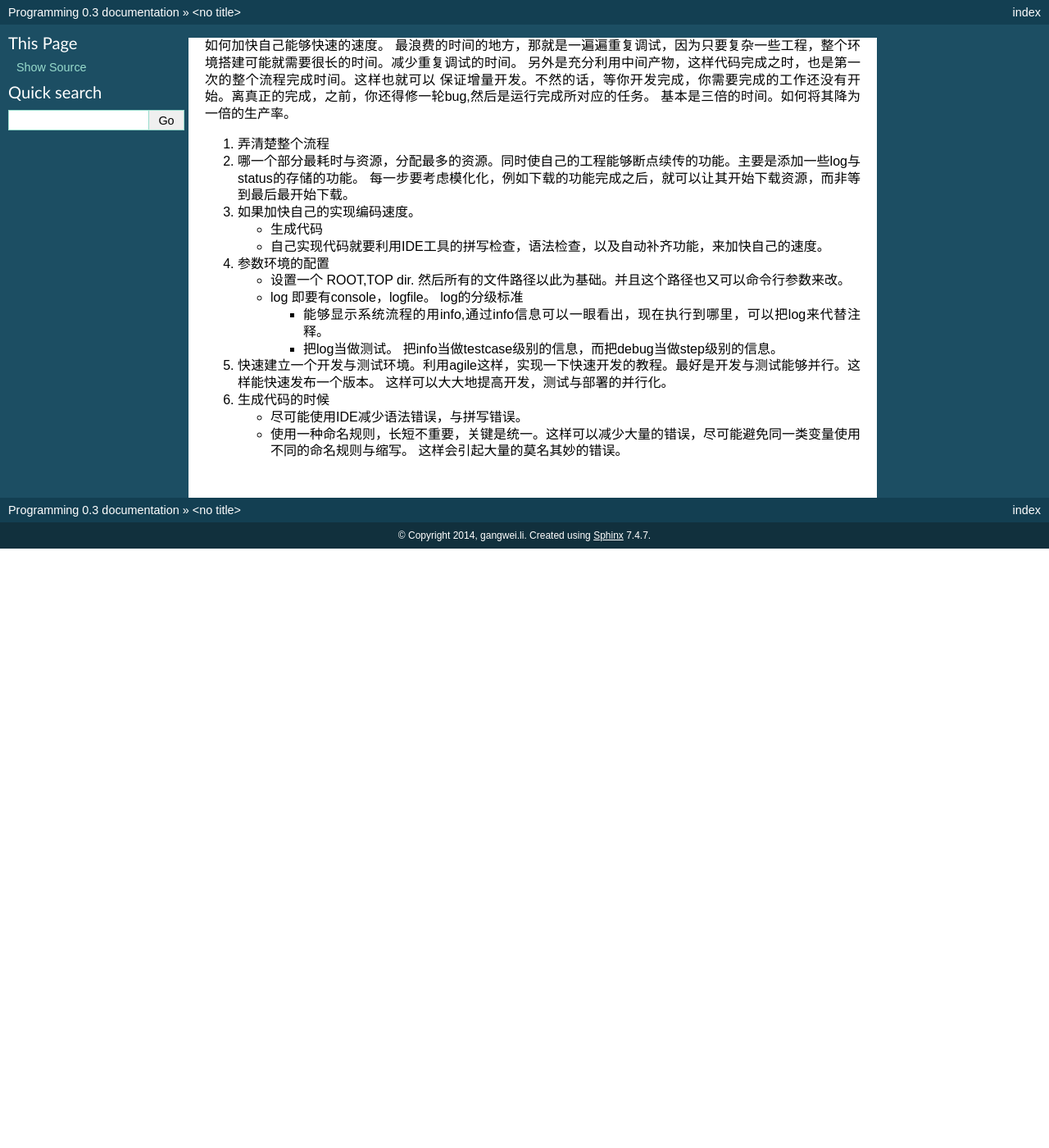
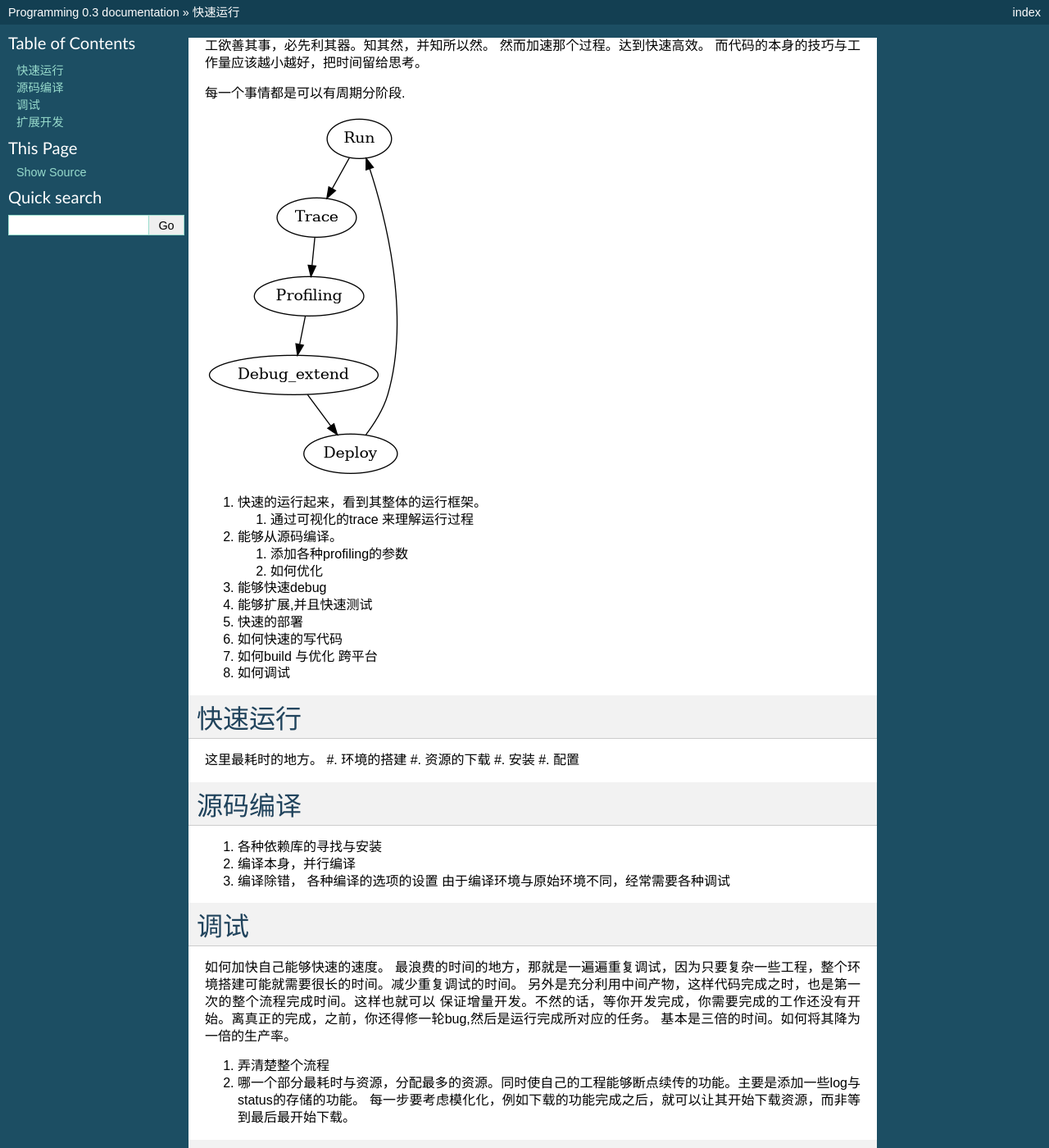
Before and after one commit to gwli/Programming, a Sphinx documentation site: the page built from source/content/Stage_2/Overall.rst, in a window 1280 px wide and 1400 px high. Shown: the whole window at 82% size. Built offline with Sphinx 7.4.7, drawn with Linux system fonts in a browser that asks for light colours; some of the changed text lies outside the part shown.

Commit message:
总结效率中常见问题

```diff
--- a/source/content/Stage_2.rst
+++ b/source/content/Stage_2.rst
@@ -2,11 +2,6 @@
 效率篇
 ######
 
-工欲善其事，必先利其器。知其然，并知所以然。
-
-#. 如何快速的写代码
-#. 如何build 与优化 跨平台
-#. 如何调试
 
 .. include:: Stage_2/Overall.rst
 .. include:: Stage_2/IDE.rst
--- a/source/content/Stage_2/Overall.rst
+++ b/source/content/Stage_2/Overall.rst
@@ -1,3 +1,53 @@
+工欲善其事，必先利其器。知其然，并知所以然。 然而加速那个过程。达到快速高效。 而代码的本身的技巧与工作量应该越小越好，把时间留给思考。
+
+每一个事情都是可以有周期分阶段.
+
+.. graphviz::
+
+   digraph G {
+        Run->Trace->Profiling->Debug_extend->Deploy->Run;
+   }
+
+
+#. 快速的运行起来，看到其整体的运行框架。
+
+   #. 通过可视化的trace 来理解运行过程
+
+#. 能够从源码编译。
+
+   #. 添加各种profiling的参数
+   #. 如何优化
+
+#. 能够快速debug
+#. 能够扩展,并且快速测试
+#. 快速的部署
+
+#. 如何快速的写代码
+#. 如何build 与优化 跨平台
+#. 如何调试
+
+
+快速运行
+========
+
+这里最耗时的地方。
+#. 环境的搭建
+#. 资源的下载
+#. 安装
+#. 配置
+
+
+源码编译
+========
+
+#. 各种依赖库的寻找与安装
+#. 编译本身，并行编译
+#. 编译除错， 各种编译的选项的设置 由于编译环境与原始环境不同，经常需要各种调试
+
+
+调试
+=====
+
 如何加快自己能够快速的速度。 最浪费的时间的地方，那就是一遍遍重复调试，因为只要复杂一些工程，整个环境搭建可能就需要很长的时间。减少重复调试的时间。 另外是充分利用中间产物，这样代码完成之时，也是第一次的整个流程完成时间。这样也就可以 保证增量开发。不然的话，等你开发完成，你需要完成的工作还没有开始。离真正的完成，之前，你还得修一轮bug,然后是运行完成所对应的任务。 基本是三倍的时间。如何将其降为一倍的生产率。
 
 
@@ -5,7 +55,12 @@
 #. 哪一个部分最耗时与资源，分配最多的资源。同时使自己的工程能够断点续传的功能。主要是添加一些log与status的存储的功能。
    每一步要考虑模化化，例如下载的功能完成之后，就可以让其开始下载资源，而非等到最后最开始下载。
 
-#. 如果加快自己的实现编码速度。
+
+
+扩展开发
+========
+
+#. 如何加快自己的实现编码速度。
 
    +  生成代码
    +  自己实现代码就要利用IDE工具的拼写检查，语法检查，以及自动补齐功能，来加快自己的速度。
@@ -22,7 +77,6 @@
 #. 快速建立一个开发与测试环境。利用agile这样，实现一下快速开发的教程。最好是开发与测试能够并行。这样能快速发布一个版本。 这样可以大大地提高开发，测试与部署的并行化。
 
 
-
 #. 生成代码的时候
 
    - 尽可能使用IDE减少语法错误，与拼写错误。
```
